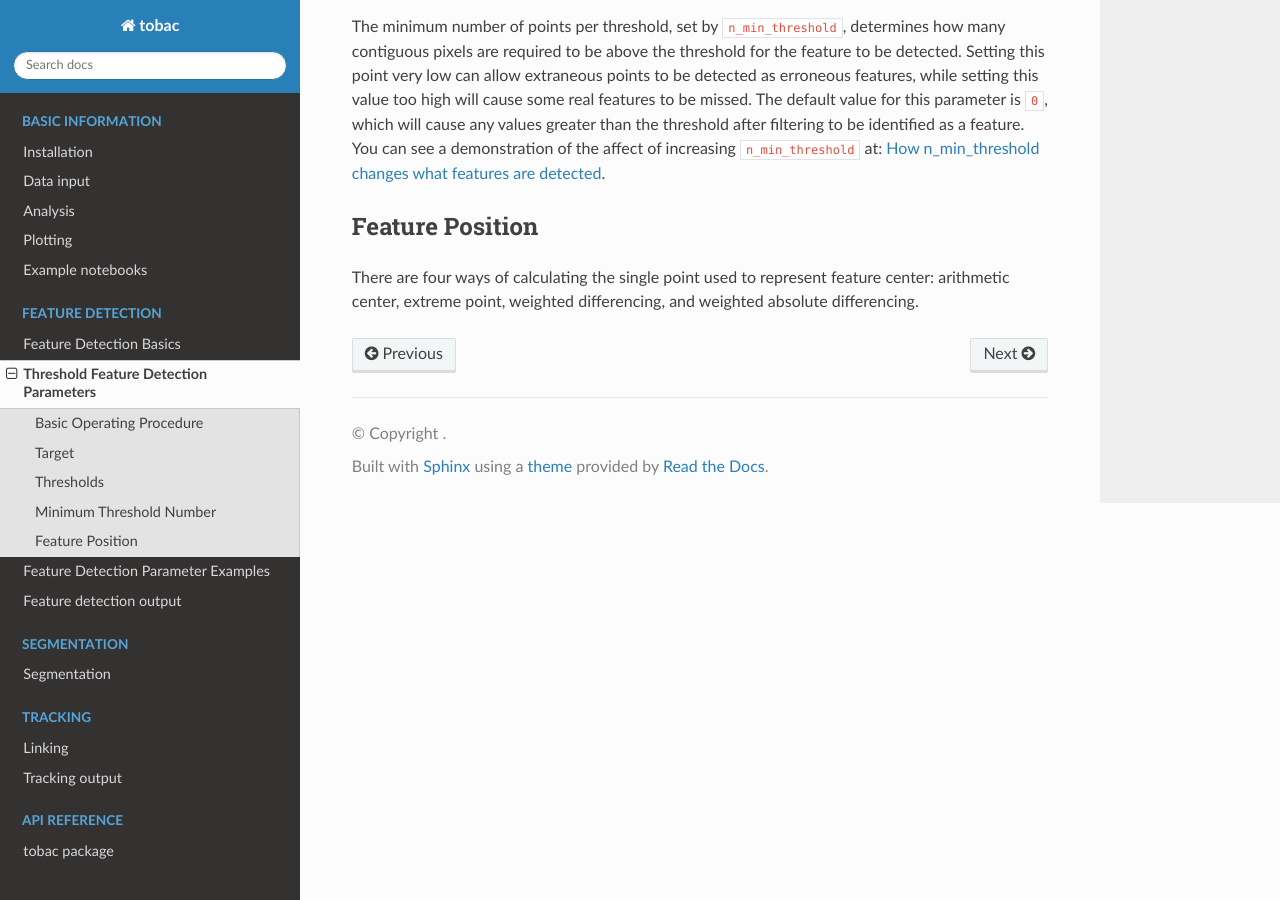
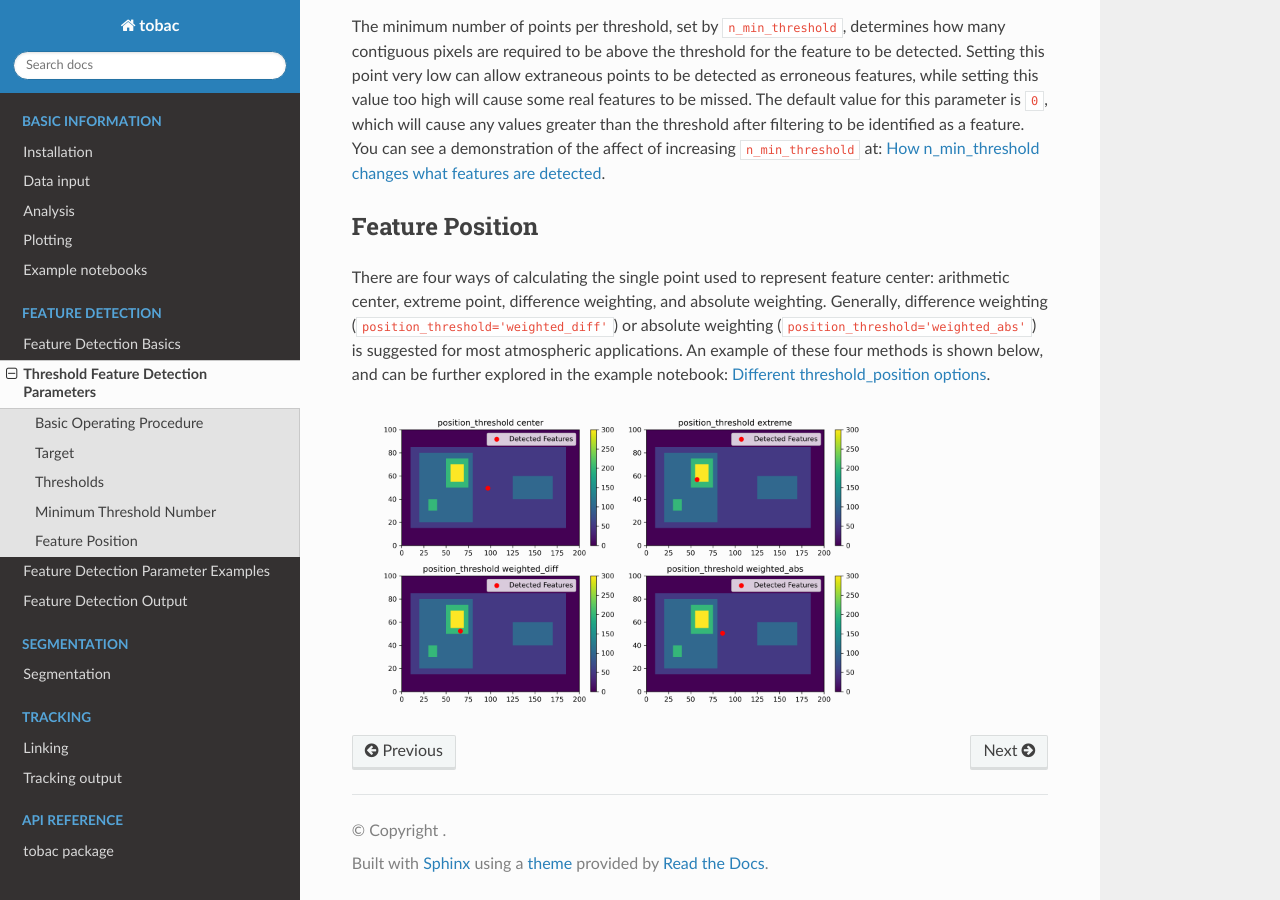
Before and after one commit to tobac-project/tobac, a Sphinx documentation site: the page built from doc/threshold_detection_parameters.rst, in a window 1280 px wide and 900 px high, scrolled down 1167 px. Built offline with Sphinx 7.4.7 and the Read the Docs theme 2.0.0, drawn with Linux system fonts in a browser that asks for light colours; formulas are drawn with MathJax 3; some of the changed text lies outside the part shown.

Commit message:
Explanation of threshold parameters

```diff
--- a/doc/feature_detection/index.rst
+++ b/doc/feature_detection/index.rst
@@ -1,9 +1,10 @@
-####################
+######################################
   Feature Detection Parameter Examples
-####################
+######################################
 
 .. toctree::
    :maxdepth: 2
 
    notebooks/multiple_thresholds_example
    notebooks/n_min_threshold_example
+   notebooks/position_threshold_example
--- a/doc/feature_detection_output.rst
+++ b/doc/feature_detection_output.rst
@@ -1,4 +1,4 @@
-Feature detection output
+Feature Detection Output
 -------------------------
 
 Feature detection outputs a `pandas` dataframe with several variables. The variables, (with column names listed in the `Variable Name` column), are described below, with units. Note that while these variables come initially from the feature detection step, segmentation and tracking also share some of these variables. See :doc:`tracking_output` for the additional columns added by tracking.
--- a/doc/threshold_detection_parameters.rst
+++ b/doc/threshold_detection_parameters.rst
@@ -35,4 +35,7 @@ The minimum number of points per threshold, set by :code:`n_min_threshold`, dete
 ================
 Feature Position
 ================
-There are four ways of calculating the single point used to represent feature center: arithmetic center, extreme point, weighted differencing, and weighted absolute differencing.
+There are four ways of calculating the single point used to represent feature center: arithmetic center, extreme point, difference weighting, and absolute weighting. Generally, difference weighting (:code:`position_threshold='weighted_diff'`) or absolute weighting (:code:`position_threshold='weighted_abs'`) is suggested for most atmospheric applications. An example of these four methods is shown below, and can be further explored in the example notebook: :doc:`feature_detection/notebooks/position_threshold_example`.
+
+	.. image:: images/position_thresholds.png
+            :width: 500 px
```
Also changed, not shown: doc/feature_detection/notebooks/position_threshold_example.ipynb, doc/images/position_thresholds.png (added).
